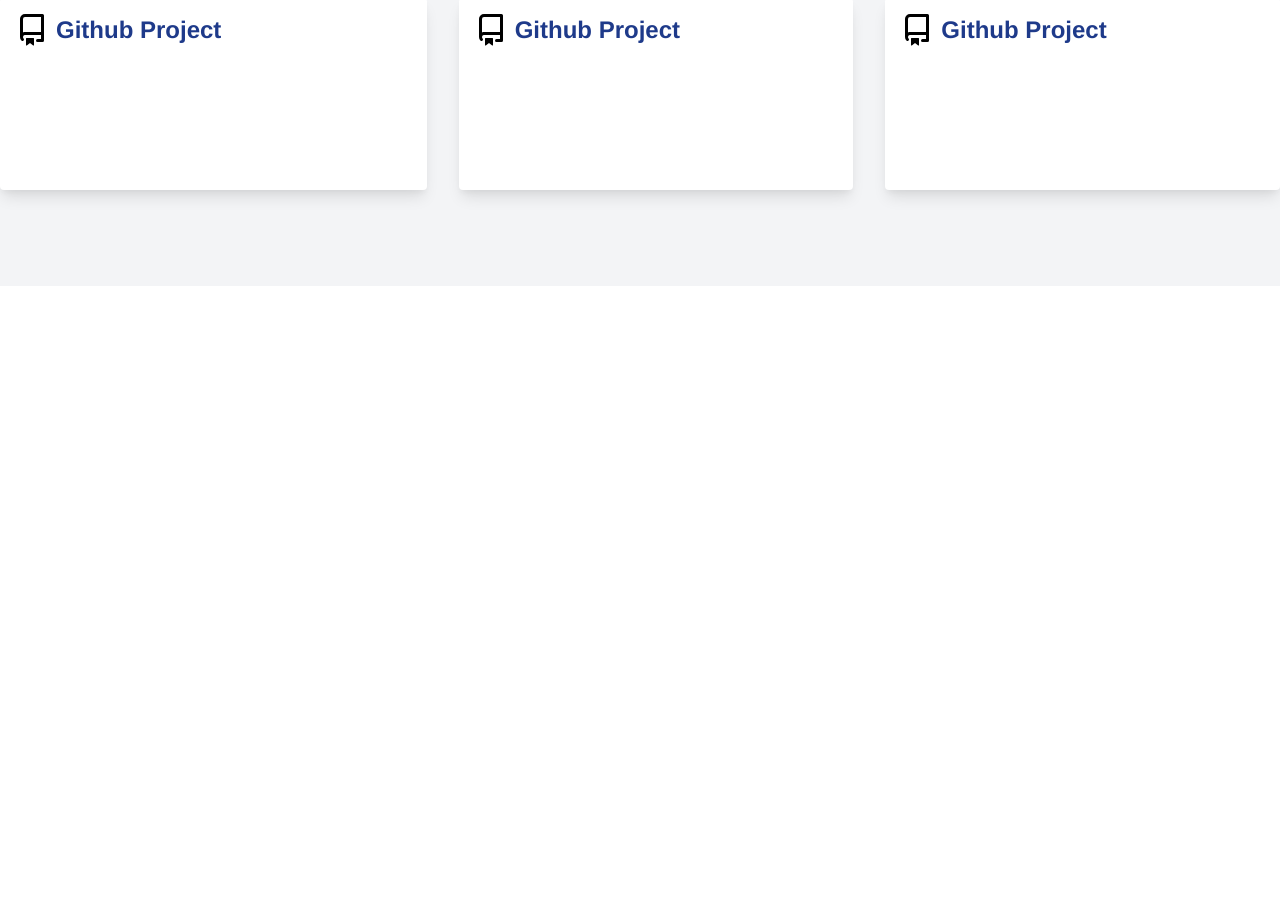
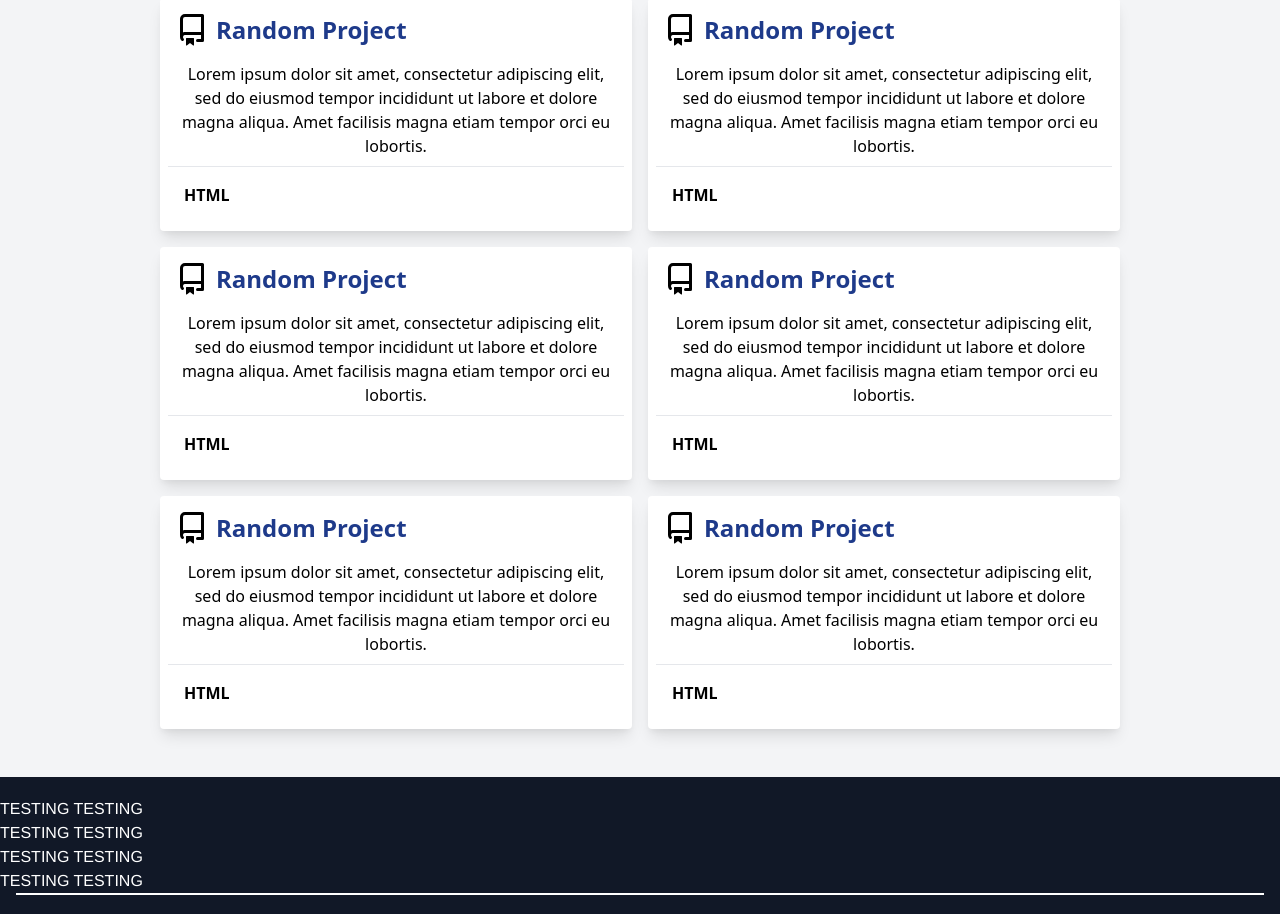
Before and after one commit to Weibeck/Portfolio, a Vue app: page / in a window 1280 px wide. Shown: the part 1875-2789 px from the top of the page. Before the commit the page ends 2161 px from the top, so only its background shows below. Built offline with nearby package versions, Linux system fonts and the light colour scheme.

Commit message:
Project cards updated, footer + contact added

```diff
--- a/src/App.vue
+++ b/src/App.vue
@@ -78,7 +78,7 @@
   }
 
 nav.scrolled {
-  background-color: rgba($color: white, $alpha: 0.2);
+  background-color: rgba($color: rgb(236, 236, 236), $alpha: 0.7);
   transition: ease-in 250ms;
 a{
   color: rgba($color: black, $alpha: 1.0);
--- /dev/null
+++ b/src/components/ContactForm.vue
@@ -0,0 +1,15 @@
+<!-- WIP / Add PHPMailer or something to POST-->
+
+<template lang="">
+    <div>
+
+    </div>
+</template>
+<script>
+export default {
+
+}
+</script>
+<style lang="">
+
+</style>
--- /dev/null
+++ b/src/components/Footer.vue
@@ -0,0 +1,31 @@
+<template lang="">
+    <div class="footer bg-gray-900 relative pt-1 border-b-2 border-black">
+        <div class="container mx-auto pt-4">
+            <p class="text-white"> TESTING TESTING </p>
+            <p class="text-white"> TESTING TESTING </p>
+            <p class="text-white"> TESTING TESTING </p>
+            <p class="text-white"> TESTING TESTING </p>
+        </div>
+
+        <div class="container mx-auto px-4">
+            <div class="border-t-2 border-white flex flex-col items-center">
+                <p class="text-center text-white font-light pt-4">
+                    Made by Mathias Weibeck in vue.js
+                </p>
+
+                <p class="text-gray-500">
+                     Project is open source @Github
+                </p>
+
+            </div>
+        </div>
+    </div>
+</template>
+<script>
+export default {
+
+}
+</script>
+<style lang="">
+
+</style>
--- a/src/components/ProjectCard.vue
+++ b/src/components/ProjectCard.vue
@@ -1,20 +1,53 @@
 <template lang="">
-                <div class="bg-white px-4 shadow-lg rounded h-48">
-            <div class="flex min-h-full pt-4">
-              <svg aria-hidden="true" height="32" viewBox="0 0 16 16" version="1.1" width="32" data-view-component="true" class="octicon octicon-repo color-icon-secondary mr-2">
+<div class="grid grid-cols-1 w-auto h-auto bg-white px-2 shadow-lg rounded p-2 font-sans">
+
+<div class="flex min-h-full p-2">
+
+<svg aria-hidden="true" height="32" viewBox="0 0 16 16" version="1.1" width="32" data-view-component="true" class="octicon octicon-repo color-icon-secondary mr-2">
     <path fill-rule="evenodd" d="M2 2.5A2.5 2.5 0 014.5 0h8.75a.75.75 0 01.75.75v12.5a.75.75 0 01-.75.75h-2.5a.75.75 0 110-1.5h1.75v-2h-8a1 1 0 00-.714 1.7.75.75 0 01-1.072 1.05A2.495 2.495 0 012 11.5v-9zm10.5-1V9h-8c-.356 0-.694.074-1 .208V2.5a1 1 0 011-1h8zM5 12.25v3.25a.25.25 0 00.4.2l1.45-1.087a.25.25 0 01.3 0L8.6 15.7a.25.25 0 00.4-.2v-3.25a.25.25 0 00-.25-.25h-3.5a.25.25 0 00-.25.25z"></path>
 </svg>
-                <a class="text-blue-900 font-bold text-2xl" href="#"> Github Project</a>
+
+<a class="text-blue-900 font-bold text-2xl" href="#"> {{projectname}}</a>
+</div>
+
+<div>
+<p class="text-center p-2 border-b border-grey-darkest border-solid">
+{{summary}}
+</p>
+
+    <p class="text-left p-4 font-semibold">
+    {{codelang}}
+</p>
 
 
-            </div>
-        </div>
+
+
+</div>
+
+</div>
+
+
 </template>
 <script>
 export default {
+    props: [
+        'projectname',
+        'summary',
+        'codelang'
+        ],
 
+    data(){
+        return{
+
+        }
+    }
 }
 </script>
-<style lang="">
+<style lang="scss">
+
+.bottom-drop-border{
+    border: 5px solid rgba(255, 255, 255, .5);
+    border-radius: 50%
+}
 
 </style>
--- a/src/view/Home.vue
+++ b/src/view/Home.vue
@@ -2,6 +2,7 @@
 <template>
 <div class="item">
 <div id="front">
+  <!-- Front page-->
   <div class="flex justify-center text-7xl pt-72">
     <div class="main-wrap">
       <h1 class="text-white font-sans">Mathias Weibeck</h1>
@@ -44,7 +45,7 @@
 <div class="row-span-3 py-8 pl-16">
 <img class="rounded-xl mx-auto shadow-xl" :src="CvImage" alt="Profile Picture" width="384" height="512">
 </div>
-
+<!-- quick about me -->
 <div class="col-span-2">
 <blockquote>
       <h2 class="font-medium tracking-wide text-left text-7xl pt-16">
@@ -74,15 +75,15 @@
 </div>
 <div class="container mx-auto px-4 bg-blue-900 justify-center text-white mb-8">
 <div class="grid grid-cols-2 space-x-8">
-
+<!-- skill sets -->
 <div>
 <h3 class="font-medium tracking-wide text-center text-4xl py-4 font-sans">Hard Skills</h3>
-<ProgressBar skill='HTML/CSS' percent="90%"></ProgressBar>
-<ProgressBar skill='JavaScript' percent="85%"></ProgressBar>
-<ProgressBar skill='C#' percent="75%"></ProgressBar>
+<ProgressBar skill='HTML/CSS' percent="85%"></ProgressBar>
+<ProgressBar skill='JavaScript' percent="75%"></ProgressBar>
+<ProgressBar skill='C#' percent="50%"></ProgressBar>
 <ProgressBar skill='React.js' percent="45%"></ProgressBar>
 <ProgressBar skill='Vue.js' percent="55%"></ProgressBar>
-<ProgressBar skill='Phaser.js' percent="80%"></ProgressBar>
+<ProgressBar skill='Phaser.js' percent="70%"></ProgressBar>
 </div>
 
 <div>
@@ -123,24 +124,22 @@
 </div>
 </div>
 
-<div class="container mx-auto pt-4">
-  <h1 class="font-semi-bold text-center text-4xl pb-12 font-sans"> Github Projects  </h1>
-<div class="grid grid-cols-3 space-x-8 text-center">
-
- <ProjectCard></ProjectCard>
- <ProjectCard></ProjectCard>
- <ProjectCard></ProjectCard>
+<div class="container mx-auto pt-4 w-3/4">
+  <h1 class="font-semi-bold text-center text-4xl pb-12 font-sans"> Projects  </h1>
+<div class="grid grid-cols-2 gap-4 text-center pb-12">
+<!-- github cards -->
+<ProjectCard projectname="Random Project" summary="Lorem ipsum dolor sit amet, consectetur adipiscing elit, sed do eiusmod tempor incididunt ut labore et dolore magna aliqua. Amet facilisis magna etiam tempor orci eu lobortis." codelang="HTML"></ProjectCard>
+<ProjectCard projectname="Random Project" summary="Lorem ipsum dolor sit amet, consectetur adipiscing elit, sed do eiusmod tempor incididunt ut labore et dolore magna aliqua. Amet facilisis magna etiam tempor orci eu lobortis." codelang="HTML"></ProjectCard>
+<ProjectCard projectname="Random Project" summary="Lorem ipsum dolor sit amet, consectetur adipiscing elit, sed do eiusmod tempor incididunt ut labore et dolore magna aliqua. Amet facilisis magna etiam tempor orci eu lobortis." codelang="HTML"></ProjectCard>
+<ProjectCard projectname="Random Project" summary="Lorem ipsum dolor sit amet, consectetur adipiscing elit, sed do eiusmod tempor incididunt ut labore et dolore magna aliqua. Amet facilisis magna etiam tempor orci eu lobortis." codelang="HTML"></ProjectCard>
+<ProjectCard projectname="Random Project" summary="Lorem ipsum dolor sit amet, consectetur adipiscing elit, sed do eiusmod tempor incididunt ut labore et dolore magna aliqua. Amet facilisis magna etiam tempor orci eu lobortis." codelang="HTML"></ProjectCard>
+<ProjectCard projectname="Random Project" summary="Lorem ipsum dolor sit amet, consectetur adipiscing elit, sed do eiusmod tempor incididunt ut labore et dolore magna aliqua. Amet facilisis magna etiam tempor orci eu lobortis." codelang="HTML"></ProjectCard>
 
 </div>
 </div>
 
 
-<div class="container mx-auto pt-24">
-
-
-</div>
-
-
+<Footer></Footer>
 
 </div>
 
@@ -153,11 +152,13 @@
     import CvImage from "../assets/cv_pic.webp"
     import ProgressBar from "../components/ProgressBar.vue"
     import ProjectCard from "../components/ProjectCard.vue"
+    import Footer from "../components/Footer.vue"
 
     export default {
         components: {
           ProgressBar,
-          ProjectCard
+          ProjectCard,
+          Footer
         },
 
         data: function () {
```
